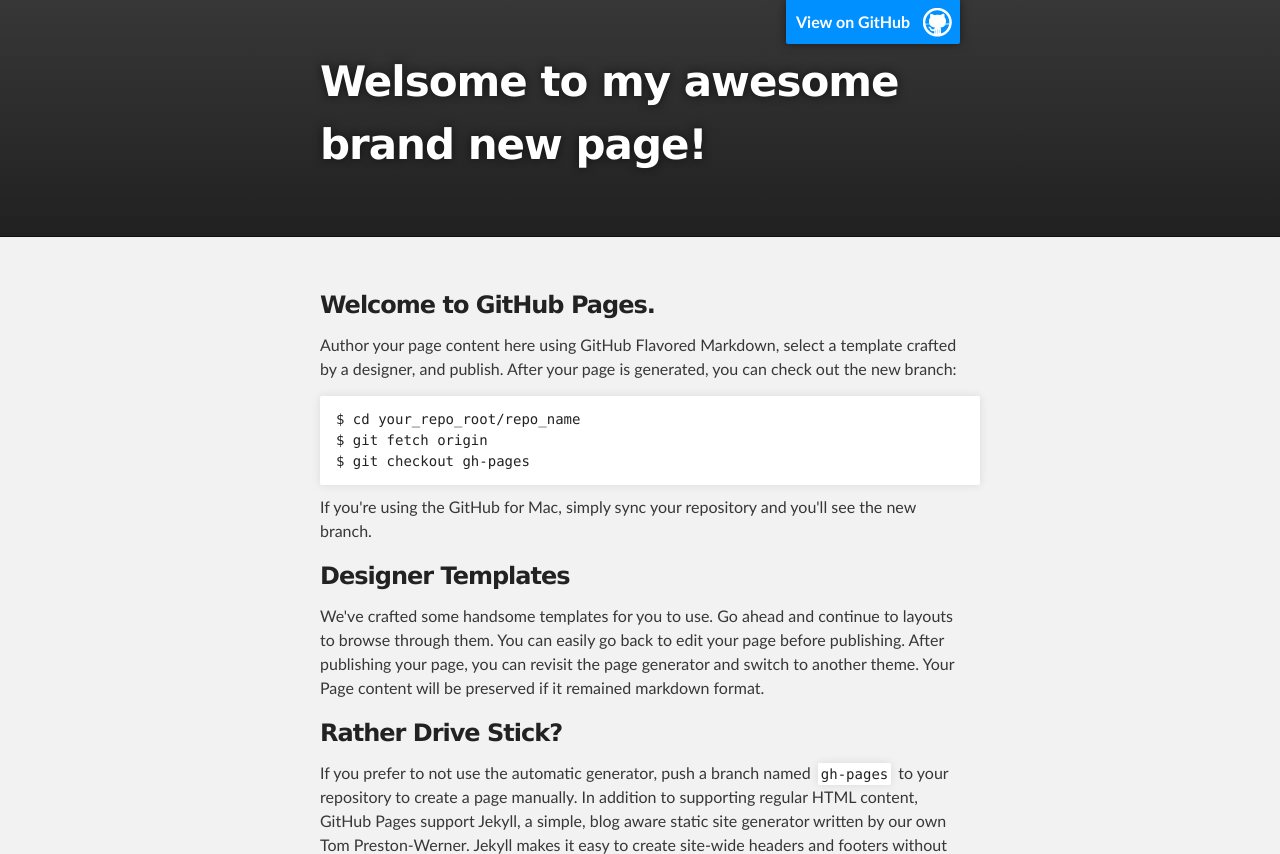
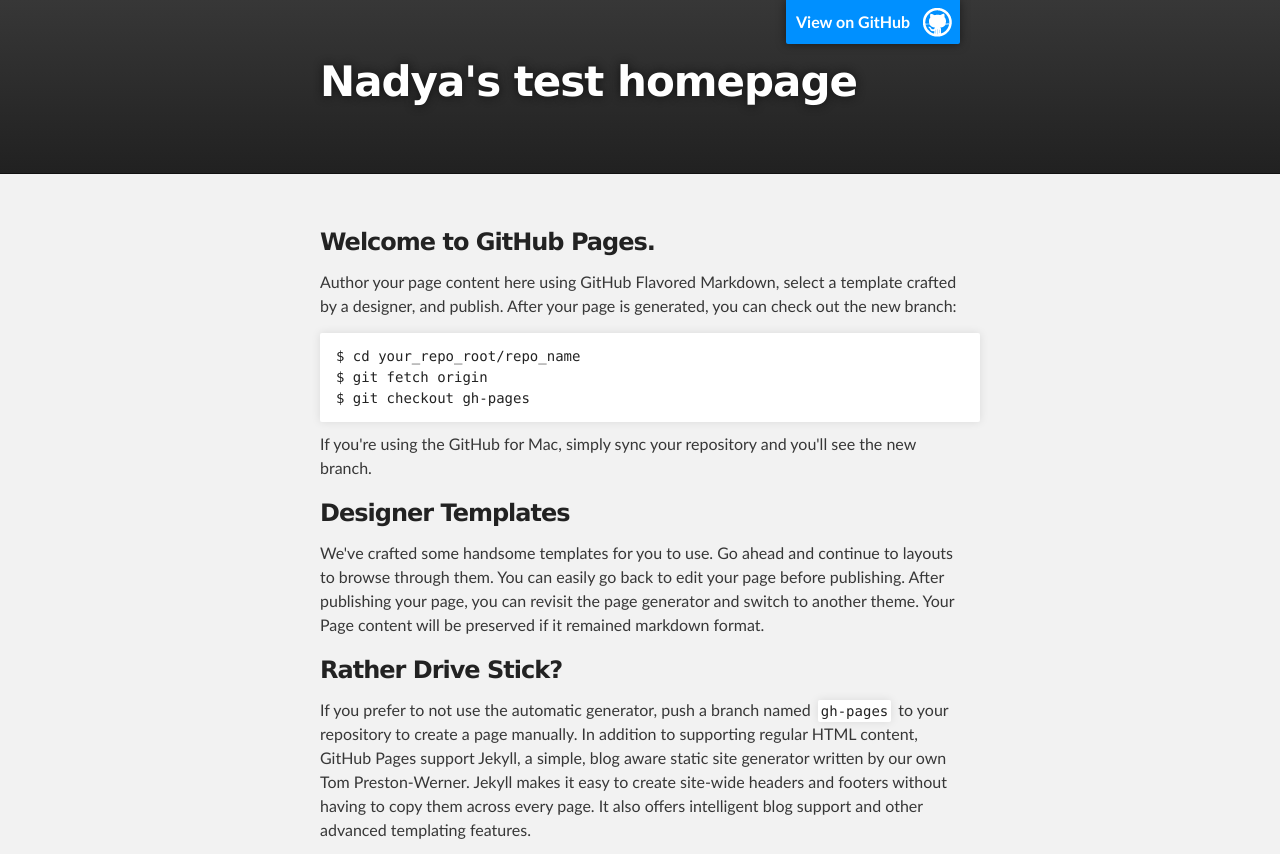
Before and after one commit to nvoitik/nvoitik.github.io, a plain HTML site: page index.html in a window 1280 px wide. Shown: the top 854 px of the page. Drawn offline with Linux system fonts and the light colour scheme.

Commit message:
Replace master branch with page content via GitHub

```diff
--- a/index.html
+++ b/index.html
@@ -4,11 +4,11 @@
   <head>
     <meta charset='utf-8' />
     <meta http-equiv="X-UA-Compatible" content="chrome=1" />
-    <meta name="description" content="Welsome to my awesome brand new page! : " />
+    <meta name="description" content="Nadya&#39;s test homepage : " />
 
     <link rel="stylesheet" type="text/css" media="screen" href="stylesheets/stylesheet.css">
 
-    <title>Welsome to my awesome brand new page!</title>
+    <title>Nadya&#39;s test homepage</title>
   </head>
 
   <body>
@@ -18,7 +18,7 @@
         <header class="inner">
           <a id="forkme_banner" href="https://github.com/nvoitik">View on GitHub</a>
 
-          <h1 id="project_title">Welsome to my awesome brand new page!</h1>
+          <h1 id="project_title">Nadya&#39;s test homepage</h1>
           <h2 id="project_tagline"></h2>
 
         </header>
```
Also changed, not shown: params.json (+1 -1 lines).
